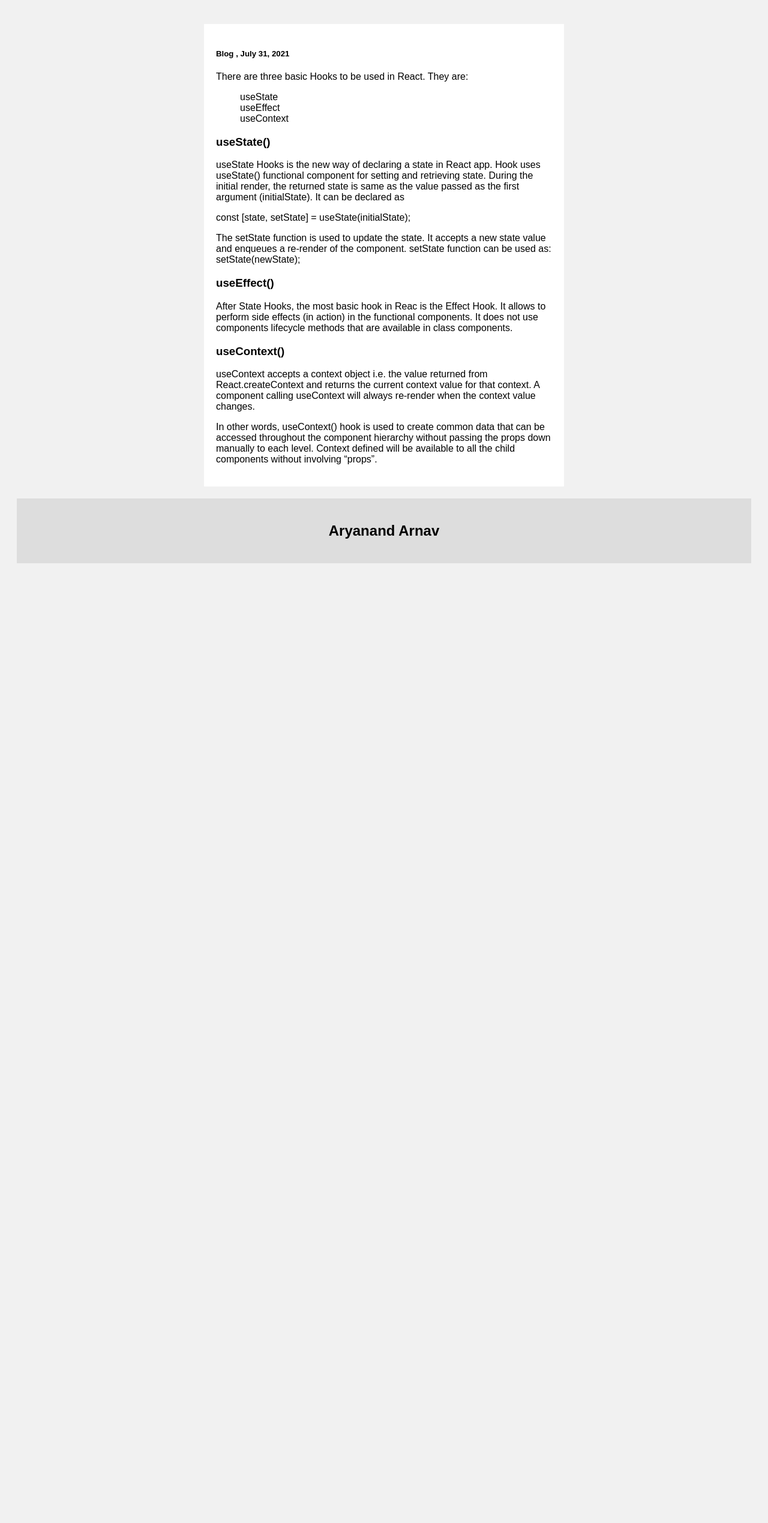
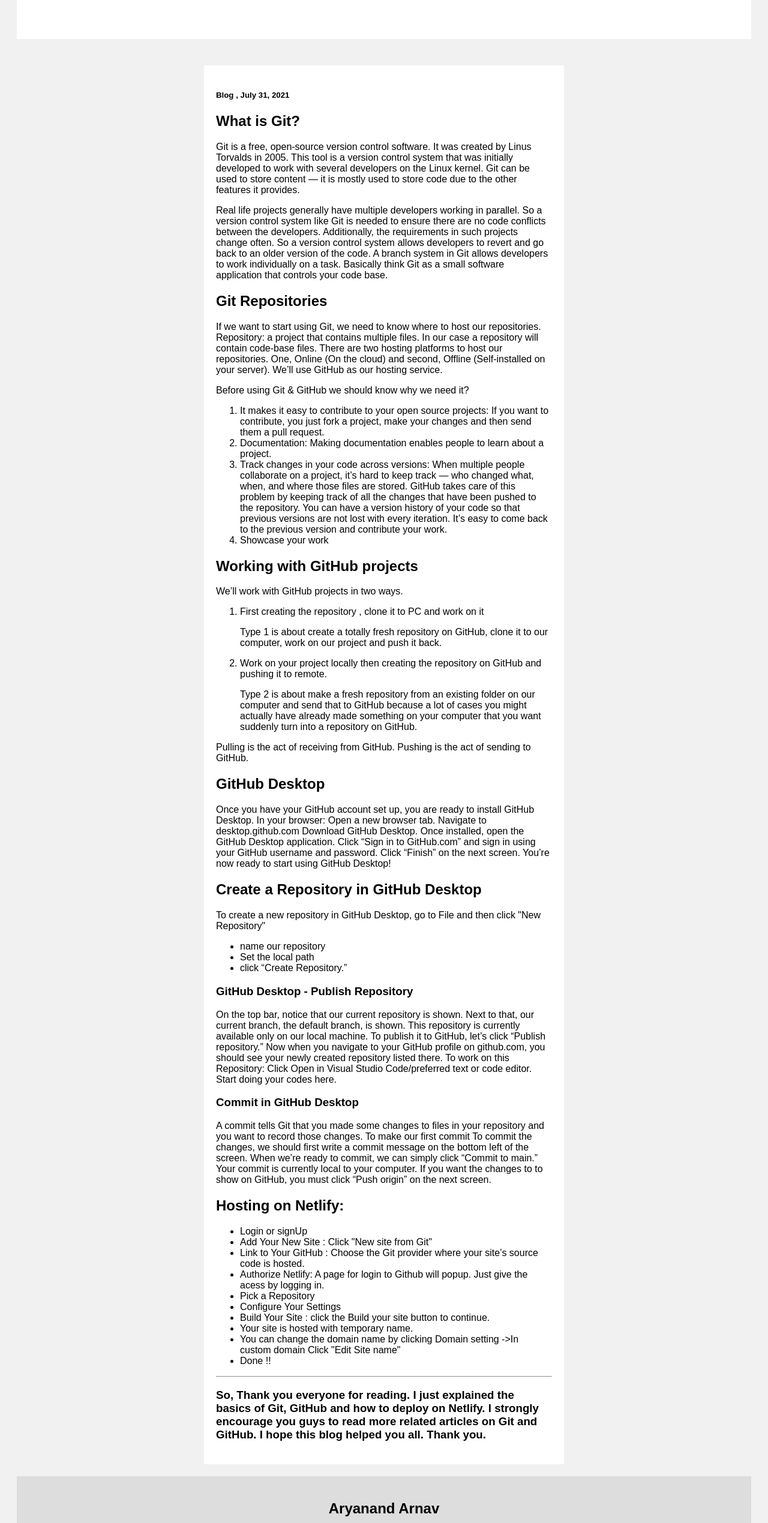
Before and after one commit to aryanandarnav13/Basic-Hooks-in-React, a plain HTML site: page index.html in a window 1280 px wide. Shown: the part 261-2800 px from the top of the page at 60% size. Before the commit the page ends 1228 px from the top, so only its background shows below. Drawn offline with Linux system fonts and the light colour scheme.

Commit message:
updated the blog

```diff
--- a/index.html
+++ b/index.html
@@ -65,7 +65,7 @@
 <body>
 
 <div class="header">
-  <h2>What are the Basic React Hooks?</h2>
+  <h2> The Beginner’s Guide to Git, GitHub and Netlify</h2>
 </div>
 
 <div class="row container">
@@ -74,24 +74,137 @@
       <h2></h2>
       <h5>Blog , July 31, 2021</h5>
 
-      <p>There are three basic Hooks to be used in React. They are:</p>
 
-        <ul style="list-style-type:none;">
-            <li>useState</li>
-            <li>useEffect</li>
-            <li> useContext</li>
-        </ul>
-   <h3>useState()</h3>
-   <p>useState Hooks is the new way of declaring a state in React app. Hook uses useState() functional component for setting and retrieving state. During the initial render, the returned state is same as the value passed as the first argument (initialState). It can be declared as</p>
-   <p>const [state, setState] = useState(initialState);</p>
-   <p>The setState function is used to update the state. It accepts a new state value and enqueues a re-render of the component. setState function can be used as:
-    setState(newState);</p>
-   <h3>useEffect()</h3>
-   <p>After State Hooks, the most basic hook in Reac is the Effect Hook. It allows  to perform side effects (in action) in the functional components. It does not use components lifecycle methods that are available in class components.</p>
-   <h3>useContext()</h3>
-   <p>useContext accepts a context object i.e. the value returned from React.createContext and returns the current context value for that context. A component calling useContext will always re-render when the context value changes.</p>
-   <p>In other words, useContext() hook is used to create common data that can be accessed throughout the component hierarchy without passing the props down manually to each level. Context defined will be available to all the child components without involving “props”.</p>
-    </div>
+
+
+
+      <h2> What is Git?</h2>
+      <p> Git is a free, open-source version control software. It was created by Linus Torvalds in 2005. This tool is a version control system that was initially developed to work with several developers on the Linux kernel.
+        Git can be used to store content — it is mostly used to store code due to the other features it provides.</p>
+      <p>Real life projects generally have multiple developers working in parallel. So a version control system like Git is needed to ensure there are no code conflicts between the developers.
+        Additionally, the requirements in such projects change often. So a version control system allows developers to revert and go back to an older version of the code.
+        A branch system in Git allows developers to work individually on a task. Basically think Git as a small software application that controls your code base.</p>
+
+      <h2> Git Repositories</h2>
+
+      <p>If we want to start using Git, we need to know where to host our repositories. Repository: a project that contains multiple files. In our case a repository will contain code-base files. There are two hosting platforms to host our repositories. One, Online (On the cloud) and second, Offline (Self-installed on your server). We’ll use GitHub as our hosting service.</p>
+      <p>Before using Git & GitHub we should know why we need it?</p>
+      <p>
+        <ol>
+          <li>It makes it easy to contribute to your open source projects:  If you want to contribute, you just fork a project, make your changes and then send them a pull request.</li>
+       <li> Documentation: Making documentation enables people to learn about a project.</li>
+       <li>Track changes in your code across versions: When multiple people collaborate on a project, it’s hard to keep track — who changed what, when, and where those files are stored. GitHub takes care of this problem by keeping track of all the changes that have been pushed to the repository. You can have a version history of your code so that previous versions are not lost with every iteration. It’s easy to come back to the previous version and contribute your work.</li>
+      <li>Showcase your work</li>
+      </ol>
+      </p>
+
+    <h2>Working with GitHub projects</h2>
+
+
+
+<p>We’ll work with GitHub projects in two ways.</p>
+<div>
+  <ol>
+    <li>First creating the repository , clone it to PC and work on it</li>
+    <p>Type 1 is about create a totally fresh repository on GitHub, clone it to our computer, work on our project and push it back.</p>
+  <li>Work on your project locally then creating the repository on GitHub and pushing it to remote.</li>
+  <p> Type 2 is about make a fresh repository from an existing folder on our computer and send that to GitHub because a lot of cases you might actually have already made something on your computer that you want suddenly turn into a repository on GitHub.</p>
+  </ol>
+</div>
+
+
+     <p>Pulling is the act of receiving from GitHub.
+      Pushing is the act of sending to GitHub.</p>
+
+
+
+
+
+      <h2>GitHub Desktop</h2>
+
+
+      <p>Once you have your GitHub account set up, you are ready to install GitHub Desktop.
+
+        In your browser:
+
+        Open a new browser tab.
+
+        Navigate to desktop.github.com
+
+        Download GitHub Desktop.
+
+        Once installed, open the GitHub Desktop application.
+
+
+        Click “Sign in to GitHub.com” and sign in using your GitHub username and password.
+
+
+        Click “Finish” on the next screen.
+
+        You’re now ready to start using GitHub Desktop!</p>
+
+
+      <h2> Create a Repository in GitHub Desktop</h2>
+
+
+
+      <p>To create a new repository in GitHub Desktop, go to File and then click "New Repository"</p>
+      <ul>
+        <li>name our repository</li>
+        <li> Set the local path</li>
+        <li>   click “Create Repository.”</li>
+      </ul>
+
+
+
+
+      <h3>GitHub Desktop - Publish Repository</h3>
+
+      <p>On the top bar, notice that our current repository is shown. Next to that, our current branch, the default branch, is shown. This repository is currently available only on our local machine. To publish it to GitHub, let’s click “Publish repository.”
+
+        Now when you navigate to your GitHub profile on github.com, you should see your newly created repository listed there.
+
+        To work on this Repository: Click Open in Visual Studio Code/preferred text or code editor.
+
+        Start doing your codes here.</p>
+
+      <h3>  Commit in GitHub Desktop</h3>
+
+    <p>  A commit tells Git that you made some changes to files in your repository and you want to record those changes.
+
+      To make our first commit
+
+      To commit the changes, we should first write a commit message on the bottom left of the screen.
+
+      When we’re ready to commit, we can simply click “Commit to main.”
+
+
+      Your commit is currently local to your computer. If you want the changes to  to show on GitHub, you must click “Push origin” on the next screen.
+
+      </p>
+      <h2> Hosting on Netlify:</h2>
+      <ul>
+        <li> Login or signUp</li>
+        <li>   Add Your New Site : Click "New site from Git"</li>
+        <li>     Link to Your GitHub : Choose the Git provider where your site’s source code is hosted. </li>
+        <li> Authorize Netlify: A page for login to Github will popup. Just give the acess by logging in.</li>
+        <li> Pick a Repository</li>
+        <li> Configure Your Settings</li>
+        <li>Build Your Site : click the Build your site button to continue.</li>
+        <li> Your site is hosted with temporary name.</li>
+        <li>You can change the domain name by clicking Domain setting ->In custom domain Click "Edit Site name"</li>
+        <li> Done !!</li>
+      </ul>
+
+
+    <hr>
+
+     <h3> So, Thank you everyone for reading. I just explained the basics of Git, GitHub and how to deploy on Netlify. I strongly encourage you guys to read more related articles on Git and GitHub. I hope this blog helped you all.
+      Thank you.
+ </h3>
+
+
+   </div>
   </div>
 </div>
 
```
